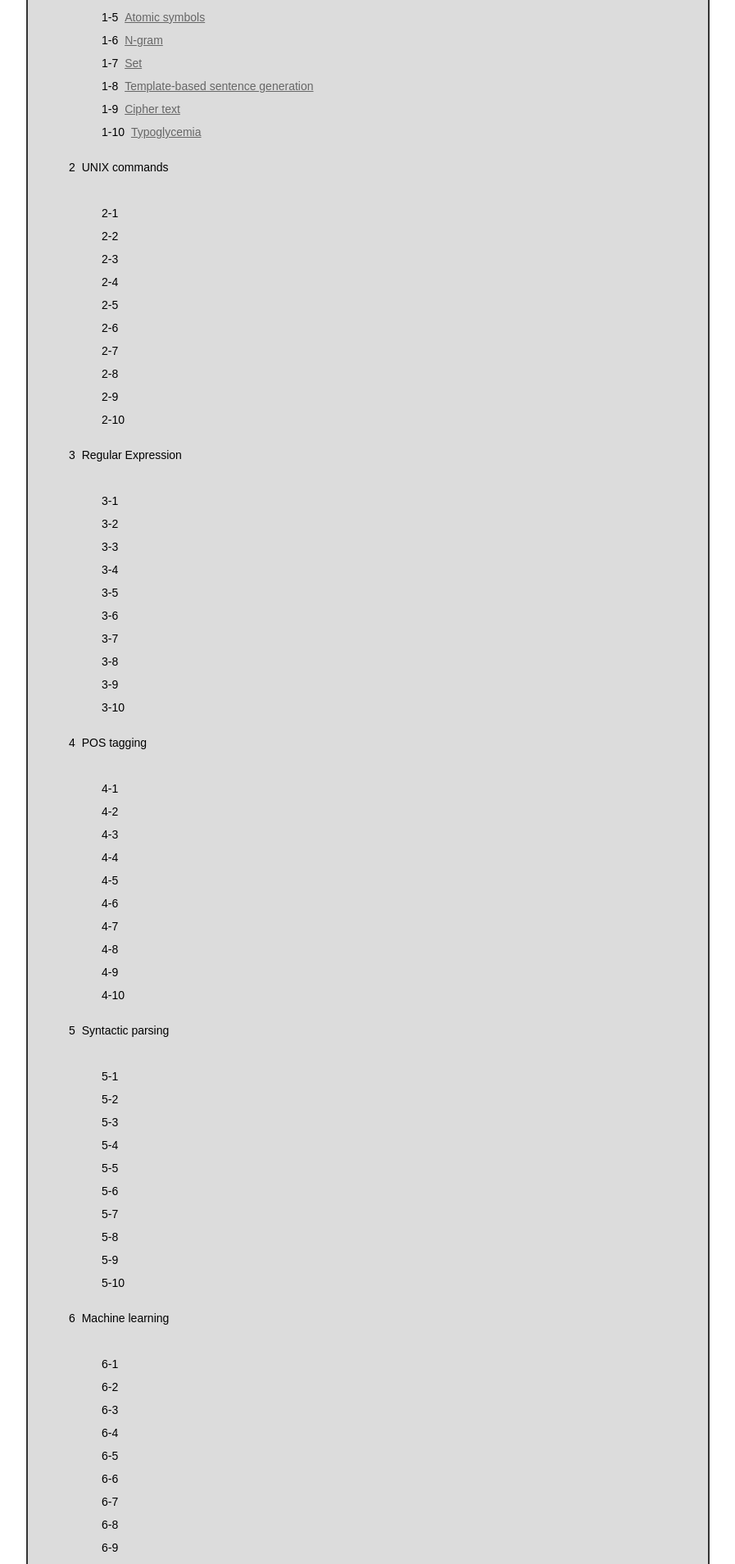
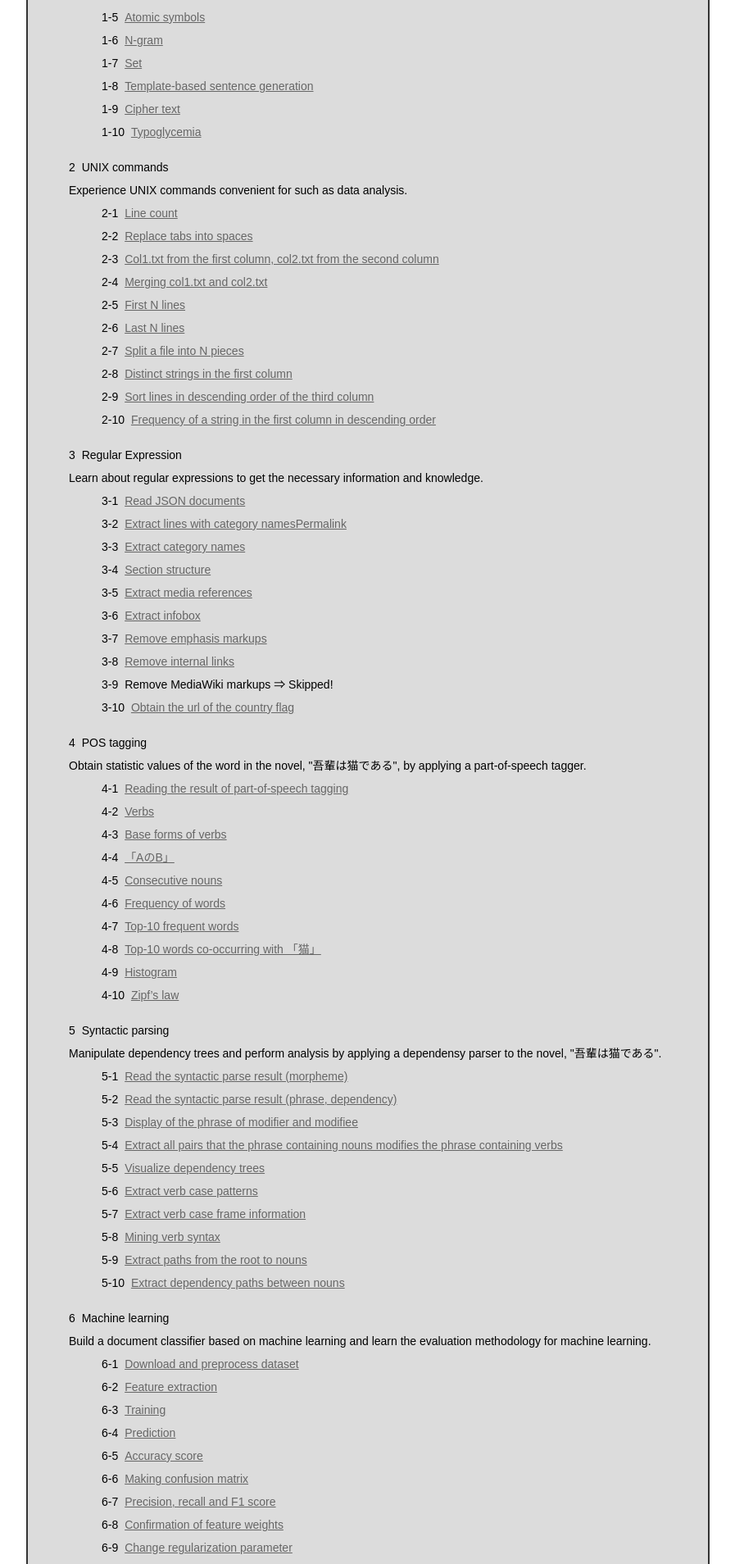
Before and after one commit to fxf000/my-first-blog, a Django app: page /NLP100exercise in a window 1280 px wide. Shown: the part 612-2520 px from the top of the page at 82% size, without its empty margins (178-1075 px from the left). Run offline with Django 3.2, Linux system fonts and the light colour scheme.

Commit message:
Added contents of my website.

```diff
--- a/myapp/templates/AizuOnlineJudge/AizuOnlineJudge.html
+++ b/myapp/templates/AizuOnlineJudge/AizuOnlineJudge.html
@@ -73,13 +73,13 @@
         <li><a href="{% url 'blog_202005' %}#05/31/2020">Insertion Sort</a></li>
         <li><a href="{% url 'blog_202006' %}#06/02/2020">Bubble Sort</a></li>
         <li><a href="{% url 'blog_202006' %}#06/12/2020">Selection Sort</a></li>
-        <li>Stable Sort</li>
-        <li>Shell Sort</li>
+        <li><a href="{% url 'blog_202006' %}#06/15/2020">Stable Sort</a></li>
+        <li><a href="{% url 'blog_202006' %}#06/22/2020">Shell Sort</a></li>
       </ol>
     </li>
     <li>Data structure
       <ol>
-        <li>Stack</li>
+        <li><a href="{% url 'blog_202006' %}#06/29/2020">Stack</a></li>
         <li>Queue</li>
         <li>Doubly Linked List</li>
         <li>Area calculation</li>
--- a/myapp/templates/NLP100/NLP100exercise.html
+++ b/myapp/templates/NLP100/NLP100exercise.html
@@ -62,7 +62,7 @@
       <p style="margin: -5px 20px -5px 40px;">
     <ol>
       <li>Warm-up
-        </br>&emsp;
+        </br>
         Train important topics of programming to handle strings and texts in this section.
         <ol>
           <li><a href="{% url 'blog_202005' %}#05/11/2020">Reversed string</a></li>
@@ -78,138 +78,153 @@
         </ol>
       </li>
       <li>UNIX commands
-        </br>&emsp;
+        </br>
+        Experience UNIX commands convenient for such as data analysis.
         <ol>
-          <li><a href=""></a></li>
-          <li><a href=""></a></li>
-          <li><a href=""></a></li>
-          <li><a href=""></a></li>
-          <li><a href=""></a></li>
-          <li><a href=""></a></li>
-          <li><a href=""></a></li>
-          <li><a href=""></a></li>
-          <li><a href=""></a></li>
-          <li><a href=""></a></li>
+          <li><a href="{% url 'blog_202006' %}#06/02/2020">Line count</a></li>
+          <li><a href="{% url 'blog_202006' %}#06/12/2020">Replace tabs into spaces</a></li>
+          <li><a href="{% url 'blog_202006' %}#06/12/2020">Col1.txt from the first column, col2.txt from the second column</a></li>
+          <li><a href="{% url 'blog_202006' %}#06/16/2020">Merging col1.txt and col2.txt</a></li>
+          <li><a href="{% url 'blog_202006' %}#06/16/2020">First N lines</a></li>
+          <li><a href="{% url 'blog_202006' %}#06/16/2020">Last N lines</a></li>
+          <li><a href="{% url 'blog_202006' %}#06/16/2020">Split a file into N pieces</a></li>
+          <li><a href="{% url 'blog_202006' %}#06/26/2020">Distinct strings in the first column</a></li>
+          <li><a href="{% url 'blog_202006' %}#06/26/2020">Sort lines in descending order of the third column</a></li>
+          <li><a href="{% url 'blog_202006' %}#06/26/2020">Frequency of a string in the first column in descending order</a></li>
         </ol>
       </li>
       <li>Regular Expression
-        </br>&emsp;
+        </br>
+        Learn about regular expressions to get the necessary information and knowledge.
         <ol>
-          <li><a href=""></a></li>
-          <li><a href=""></a></li>
-          <li><a href=""></a></li>
-          <li><a href=""></a></li>
-          <li><a href=""></a></li>
-          <li><a href=""></a></li>
-          <li><a href=""></a></li>
-          <li><a href=""></a></li>
-          <li><a href=""></a></li>
-          <li><a href=""></a></li>
+          <li><a href="">Read JSON documents</a></li>
+          <li><a href="">Extract lines with category namesPermalink</a></li>
+          <li><a href="">Extract category names</a></li>
+          <li><a href="">Section structure</a></li>
+          <li><a href="">Extract media references</a></li>
+          <li><a href="">Extract infobox</a></li>
+          <li><a href="">Remove emphasis markups</a></li>
+          <li><a href="">Remove internal links</a></li>
+          <li>Remove MediaWiki markups &#8658; Skipped!</li>
+          <li><a href="">Obtain the url of the country flag</a></li>
         </ol>
       </li>
       <li>POS tagging
-        </br>&emsp;
+        </br>
+        Obtain statistic values of the word in the novel, "吾輩は猫である",
+        by applying a part-of-speech tagger.
         <ol>
-          <li><a href=""></a></li>
-          <li><a href=""></a></li>
-          <li><a href=""></a></li>
-          <li><a href=""></a></li>
-          <li><a href=""></a></li>
-          <li><a href=""></a></li>
-          <li><a href=""></a></li>
-          <li><a href=""></a></li>
-          <li><a href=""></a></li>
-          <li><a href=""></a></li>
+          <li><a href="">Reading the result of part-of-speech tagging</a></li>
+          <li><a href="">Verbs</a></li>
+          <li><a href="">Base forms of verbs</a></li>
+          <li><a href="">「AのB」</a></li>
+          <li><a href="">Consecutive nouns</a></li>
+          <li><a href="">Frequency of words</a></li>
+          <li><a href="">Top-10 frequent words</a></li>
+          <li><a href="">Top-10 words co-occurring with 「猫」</a></li>
+          <li><a href="">Histogram</a></li>
+          <li><a href="">Zipf’s law</a></li>
         </ol>
       </li>
       <li>Syntactic parsing
-        </br>&emsp;
+        </br>
+        Manipulate dependency trees and perform analysis by applying a dependensy parser to the novel,
+        "吾輩は猫である".
         <ol>
-          <li><a href=""></a></li>
-          <li><a href=""></a></li>
-          <li><a href=""></a></li>
-          <li><a href=""></a></li>
-          <li><a href=""></a></li>
-          <li><a href=""></a></li>
-          <li><a href=""></a></li>
-          <li><a href=""></a></li>
-          <li><a href=""></a></li>
-          <li><a href=""></a></li>
+          <li><a href="">Read the syntactic parse result (morpheme)</a></li>
+          <li><a href="">Read the syntactic parse result (phrase, dependency)</a></li>
+          <li><a href="">Display of the phrase of modifier and modifiee</a></li>
+          <li><a href="">Extract all pairs that the phrase containing nouns modifies the phrase containing verbs</a></li>
+          <li><a href="">Visualize dependency trees</a></li>
+          <li><a href="">Extract verb case patterns</a></li>
+          <li><a href="">Extract verb case frame information</a></li>
+          <li><a href="">Mining verb syntax</a></li>
+          <li><a href="">Extract paths from the root to nouns</a></li>
+          <li><a href="">Extract dependency paths between nouns</a></li>
         </ol>
       </li>
       <li>Machine learning
-        </br>&emsp;
+        </br>
+        Build a document classifier based on machine learning and
+        learn the evaluation methodology for machine learning.
         <ol>
-          <li><a href=""></a></li>
-          <li><a href=""></a></li>
-          <li><a href=""></a></li>
-          <li><a href=""></a></li>
-          <li><a href=""></a></li>
-          <li><a href=""></a></li>
-          <li><a href=""></a></li>
-          <li><a href=""></a></li>
-          <li><a href=""></a></li>
-          <li><a href=""></a></li>
+          <li><a href="">Download and preprocess dataset</a></li>
+          <li><a href="">Feature extraction</a></li>
+          <li><a href="">Training</a></li>
+          <li><a href="">Prediction</a></li>
+          <li><a href="">Accuracy score</a></li>
+          <li><a href="">Making confusion matrix</a></li>
+          <li><a href="">Precision, recall and F1 score</a></li>
+          <li><a href="">Confirmation of feature weights</a></li>
+          <li><a href="">Change regularization parameter</a></li>
+          <li><a href="">Hyper-parameter tuning</a></li>
         </ol>
       </li>
       <li>Word embeddings
-        </br>&emsp;
+        </br>
+        Learn the usage of word embeddings throuch such as similarity caluculation of words
+        and word analogy. In addition, experience clustering and visualization of word embeddings.
         <ol>
-          <li><a href=""></a></li>
-          <li><a href=""></a></li>
-          <li><a href=""></a></li>
-          <li><a href=""></a></li>
-          <li><a href=""></a></li>
-          <li><a href=""></a></li>
-          <li><a href=""></a></li>
-          <li><a href=""></a></li>
-          <li><a href=""></a></li>
-          <li><a href=""></a></li>
+          <li><a href="">Load and display word vectors</a></li>
+          <li><a href="">Word similarity</a></li>
+          <li><a href="">Top-10 most similar words</a></li>
+          <li><a href="">Analogy based on the additive composition</a></li>
+          <li><a href="">Analogy data experiment</a></li>
+          <li><a href="">Accuracy score on the analogy task</a></li>
+          <li><a href="">Evaluation on WordSimilarity-353</a></li>
+          <li><a href="">k-means clustering</a></li>
+          <li><a href="">Ward’s method clustering</a></li>
+          <li><a href="">t-SNE Visualization</a></li>
         </ol>
       </li>
       <li>Neural networks
-        </br>&emsp;
+        </br>
+        Learn the usage of a deep-learning framework, and implement a document classifier
+        based on Neural Network models.
         <ol>
-          <li><a href=""></a></li>
-          <li><a href=""></a></li>
-          <li><a href=""></a></li>
-          <li><a href=""></a></li>
-          <li><a href=""></a></li>
-          <li><a href=""></a></li>
-          <li><a href=""></a></li>
-          <li><a href=""></a></li>
-          <li><a href=""></a></li>
-          <li><a href=""></a></li>
+          <li><a href="">Generating features through word vector summation</a></li>
+          <li><a href="">Prediction of single layer Neural Network</a></li>
+          <li><a href="">Calculating loss and gradients</a></li>
+          <li><a href="">Learning with Stochastic Gradient Descent (SGD)</a></li>
+          <li><a href="">Measuring accuracy</a></li>
+          <li><a href="">Plotting loss and accuracy</a></li>
+          <li><a href="">Checkpoints</a></li>
+          <li><a href="">Mini-batches</a></li>
+          <li><a href="">Training on a GPU</a></li>
+          <li><a href="">Multilayer Neural Networks</a></li>
         </ol>
       </li>
       <li>RNN and CNN
-        </br>&emsp;
+        </br>
+        Implemrnt Recurrent Neural Networks (RNNs) and
+        Convolutional Neural Networks (CNNs) by using a deep-learning framework.
         <ol>
-          <li><a href=""></a></li>
-          <li><a href=""></a></li>
-          <li><a href=""></a></li>
-          <li><a href=""></a></li>
-          <li><a href=""></a></li>
-          <li><a href=""></a></li>
-          <li><a href=""></a></li>
-          <li><a href=""></a></li>
-          <li><a href=""></a></li>
-          <li><a href=""></a></li>
+          <li><a href="">Turning words into numeric IDs</a></li>
+          <li><a href="">Prediction with an RNN</a></li>
+          <li><a href="">Training with Stochastic Gradient Descent (SGD)</a></li>
+          <li><a href="">Mini-batch Training on GPU</a></li>
+          <li><a href="">Add pretrained word embeddings</a></li>
+          <li><a href="">Bi-directional RNN and multi-layer RNN</a></li>
+          <li><a href="">Convolutional Neural Networks (CNN)Permalink</a></li>
+          <li><a href="">CNN Learning via Stochastic Gradient Descent</a></li>
+          <li><a href="">Hyper-parameter tuning</a></li>
+          <li><a href="">Transfer Learning from a pretrained language model</a></li>
         </ol>
       </li>
       <li>Machine translation
-        </br>&emsp;
+        </br>
+        Build a neural machine translation by using exsisting tools.
         <ol>
-          <li><a href=""></a></li>
-          <li><a href=""></a></li>
-          <li><a href=""></a></li>
-          <li><a href=""></a></li>
-          <li><a href=""></a></li>
-          <li><a href=""></a></li>
-          <li><a href=""></a></li>
-          <li><a href=""></a></li>
-          <li><a href=""></a></li>
-          <li><a href=""></a></li>
+          <li><a href="">Data preprocessing</a></li>
+          <li><a href="">Training the machine translation model</a></li>
+          <li><a href="">Applying the learned machine translation model</a></li>
+          <li><a href="">BLEU score measurement</a></li>
+          <li><a href="">Beam search</a></li>
+          <li><a href="">Subword</a></li>
+          <li><a href="">Plotting the learning curve</a></li>
+          <li><a href="">Hyper-parameter search</a></li>
+          <li><a href="">Domain adaptation</a></li>
+          <li><a href="">Bulding translation server</a></li>
         </ol>
       </li>
     </ol>
--- a/myapp/templates/blog/2020/202005.html
+++ b/myapp/templates/blog/2020/202005.html
@@ -338,7 +338,7 @@
           </br>
           <p style="margin: -5px 20px -15px 40px;">
           <a class="no-underline" href="//nlp100.github.io/ja/ch01.html" target="_blank" rel="noopener noreferrer">
-            <b><font size="2" color="#000" face="Comic Sans MS" >Statement generation by templete (07: NLP100 Exercise)</font></b>
+            <b><font size="2" color="#000" face="Comic Sans MS" >Template-based sentence generation (07: NLP100 Exercise)</font></b>
           </a>
           </p>
           <pre><code class='prettyprint linenums'>
```
